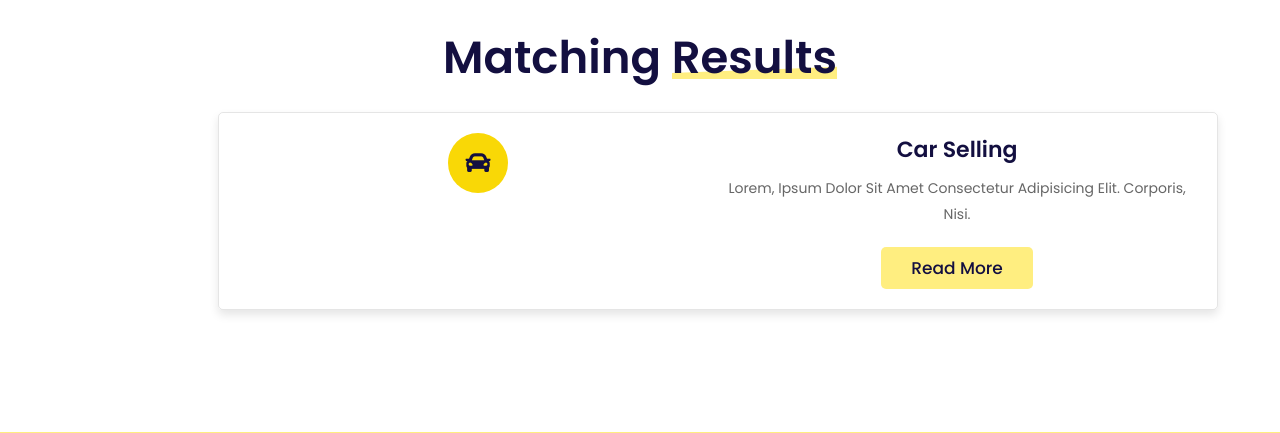
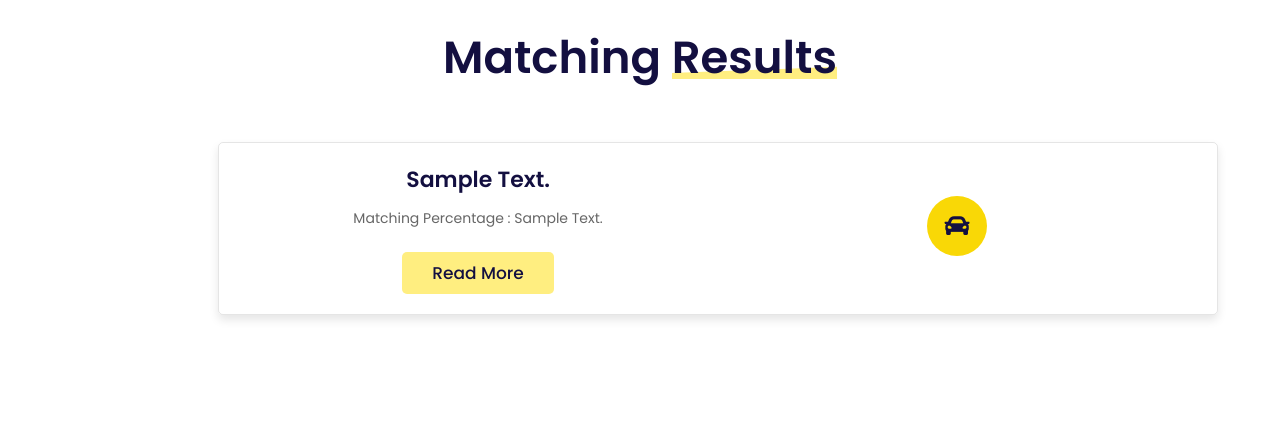
Before and after one commit to SriramanRaji/Cars, a Flask app: template templates/result.html in a window 1280 px wide. Shown: the part 98-531 px from the top of the page. Run offline with Flask 2, Linux system fonts and the light colour scheme; the template is opened without the code that fills it: most values are stand-ins (such as "Sample title", 1, 10 or a date in 2020).

Commit message:
Multiple results display

```diff
--- a/app.py
+++ b/app.py
@@ -2,6 +2,7 @@ from email import header
 from flask import Flask, render_template, request
 import csv
 import time
+import json
 
 headers = ['cruiseControl', 'headsUpDisplay', 'tractionControl', 'heatedSeats', 'sunRoof', 'rainSensingWipers', 'airBagsCount']
 
@@ -42,7 +43,10 @@ def submit():
 
         time.sleep(3)
 
-        return render_template('result.html')
+        with open('target/results.json') as json_file:
+            data = json.load(json_file)
+
+        return render_template('result.html', content=data)
 
 if __name__ == '__main__':
     app.debug = True
--- a/static/css/style.css
+++ b/static/css/style.css
@@ -631,7 +631,7 @@ section {
 }
 
 .result .heading {
-    padding-bottom: 2rem;
+    padding-bottom: 5rem;
     text-align: center;
     font-size: 4.5rem;
     color: var(--black);
--- a/templates/result.html
+++ b/templates/result.html
@@ -68,16 +68,22 @@
 
         <div class="box-container">
 
+            {%for i in content%}
+
             <div class="box">
                 <div>
+                    <h3>{{content[i]}}</h3>
+                    <p>Matching Percentage : {{i}}</p>
+                    <a href="#" class="btn"> read more</a>
+                </div>
+                <div>
+                    <h3>&nbsp;</h3>
                     <i class="fas fa-car"></i>
                 </div>
-                <div>
-                    <h3>car selling</h3>
-                    <p>Lorem, ipsum dolor sit amet consectetur adipisicing elit. Corporis, nisi.</p>
-                    <a href="#" class="btn"> read more</a>
-                </div>
             </div>
+
+            {%endfor%}
+
 
         </div>
 
```
Also changed, not shown: 3 other files.
